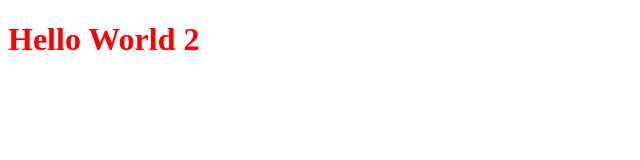
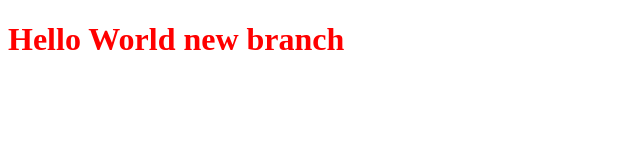
Before and after one commit to reda-nabil/web-project, a plain HTML site: page index.html in a window 1280 px wide. Shown: the whole page, without its empty margins (0-640 px from the left). Drawn offline with Linux system fonts and the light colour scheme.

Commit message:
Adding a branch test

```diff
--- a/index.html
+++ b/index.html
@@ -5,6 +5,6 @@
 		<link rel="stylesheet" type="text/css" href="css/styles.css">
 	</head>
 	<body>
-		<h1>Hello World 2</h1>
+		<h1>Hello World new branch</h1>
 	</body>
 </html>
```
